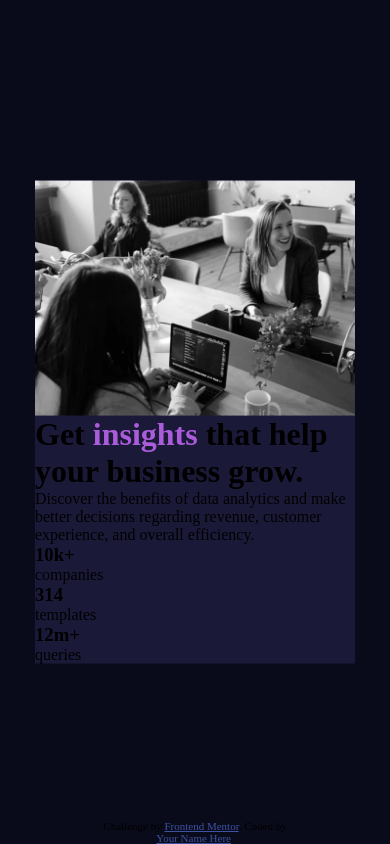
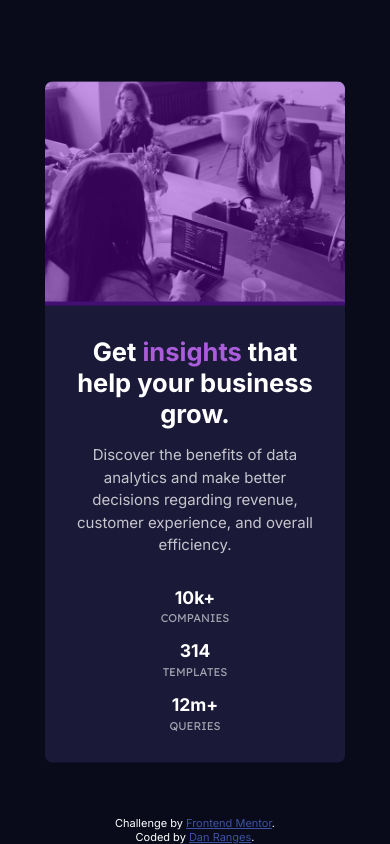
Before and after one commit to danranges/stats-preview-card-FEMn, a plain HTML site: page index.html in a window 390 px wide. Drawn offline with Linux system fonts and the light colour scheme.

Commit message:
Add mobile styling

```diff
--- a/index.html
+++ b/index.html
@@ -19,32 +19,39 @@
   </head>
   <body>
     <div class="component container flex">
+      <div class="hero-wrapper-mobile mb-2">
+        <div class="purple-overlay"></div>
         <img src="./images/image-header-mobile.jpg" alt="" class="hero-img-mobile" />
-      <h1>Get <span class="purple">insights</span> that help your business grow.</h1>
-      <p>
+      </div>
+      <div class="mx-2">
+        <h1 class="white mb-1 inter">
+          Get <span class="purple">insights</span> that help your business grow.
+        </h1>
+        <p class="white-75 mb-2 inter lh-wide">
           Discover the benefits of data analytics and make better decisions regarding revenue,
           customer experience, and overall efficiency.
         </p>
-      <div class="container">
-        <div class="flex col">
-          <h3>10k+</h3>
-          <p class="upper">companies</p>
+        <div class="container mb-2">
+          <div class="flex col mb-1">
+            <h3 class="white inter mb-half">10k+</h3>
+            <p class="white-60 lexend upper">companies</p>
           </div>
-        <div class="flex col">
-          <h3>314</h3>
-          <p class="upper">templates</p>
+          <div class="flex col mb-1">
+            <h3 class="white inter mb-half">314</h3>
+            <p class="white-60 lexend upper">templates</p>
           </div>
-        <div class="flex col">
-          <h3>12m+</h3>
-          <p class="upper">queries</p>
+          <div class="flex col mb-1">
+            <h3 class="white inter mb-half">12m+</h3>
+            <p class="white-60 lexend upper">queries</p>
+          </div>
         </div>
       </div>
       <img src="./images/image-header-desktop.jpg" alt="" class="hero-img-desktop" />
     </div>
-    <div class="attribution">
+    <div class="attribution white inter">
       Challenge by
       <a href="https://www.frontendmentor.io?ref=challenge" target="_blank">Frontend Mentor</a>.
-      Coded by <a href="#">Your Name Here</a>.
+      Coded by <a href="#">Dan Ranges</a>.
     </div>
   </body>
 </html>
--- a/style.css
+++ b/style.css
@@ -11,14 +11,29 @@ body {
   position: relative;
   width: 100vw;
   height: 100vh;
+  font-size: 15px;
 }
 
 body {
   background-color: hsl(233, 47%, 7%);
 }
 
-/* font-family: 'Inter', sans-serif;
-font-family: 'Lexend Deca', sans-serif; */
+h1 {
+  font-size: 1.7rem;
+  font-weight: 700;
+}
+
+.inter {
+  font-family: 'Inter', sans-serif;
+}
+
+.lexend {
+  font-family: 'Lexend Deca', sans-serif;
+}
+
+.lh-wide {
+  line-height: 1.5rem;
+}
 
 .flex {
   display: flex;
@@ -34,23 +49,79 @@ font-family: 'Lexend Deca', sans-serif; */
 
 .component {
   position: absolute;
+  width: 90%;
   max-width: 20rem;
   top: 50%;
   left: 50%;
   transform: translate(-50%, -50%);
   background-color: hsl(244, 38%, 16%);
+  border-radius: 0.5rem;
+  overflow: hidden;
 }
 
 .container {
   flex-direction: column;
+  align-items: center;
+  text-align: center;
+}
+
+.hero-wrapper-mobile {
+  position: relative;
+  width: 100%;
+}
+
+.purple-overlay {
+  position: absolute;
+  width: 100%;
+  height: 100%;
+  background-color: hsla(277, 100%, 40%, 0.4);
+}
+
+.hero-img-mobile {
+  width: 100%;
+  height: 100%;
 }
 
 .hero-img-desktop {
   display: none;
 }
 
+.white {
+  color: hsl(0, 0%, 100%);
+}
+
+.white-60 {
+  color: hsla(0, 0%, 100%, 0.6);
+}
+
+.white-75 {
+  color: hsla(0, 0%, 100%, 0.75);
+}
+
 span.purple {
   color: hsl(277, 64%, 61%);
+}
+
+.upper {
+  text-transform: uppercase;
+  font-size: 0.75rem;
+  font-weight: 400;
+}
+
+.mb-half {
+  margin-bottom: 0.25rem;
+}
+
+.mb-1 {
+  margin-bottom: 1rem;
+}
+
+.mb-2 {
+  margin-bottom: 2rem;
+}
+
+.mx-2 {
+  margin: 0 2rem;
 }
 
 .attribution {
```
Lines whose indentation alone changed are shown as unchanged.
